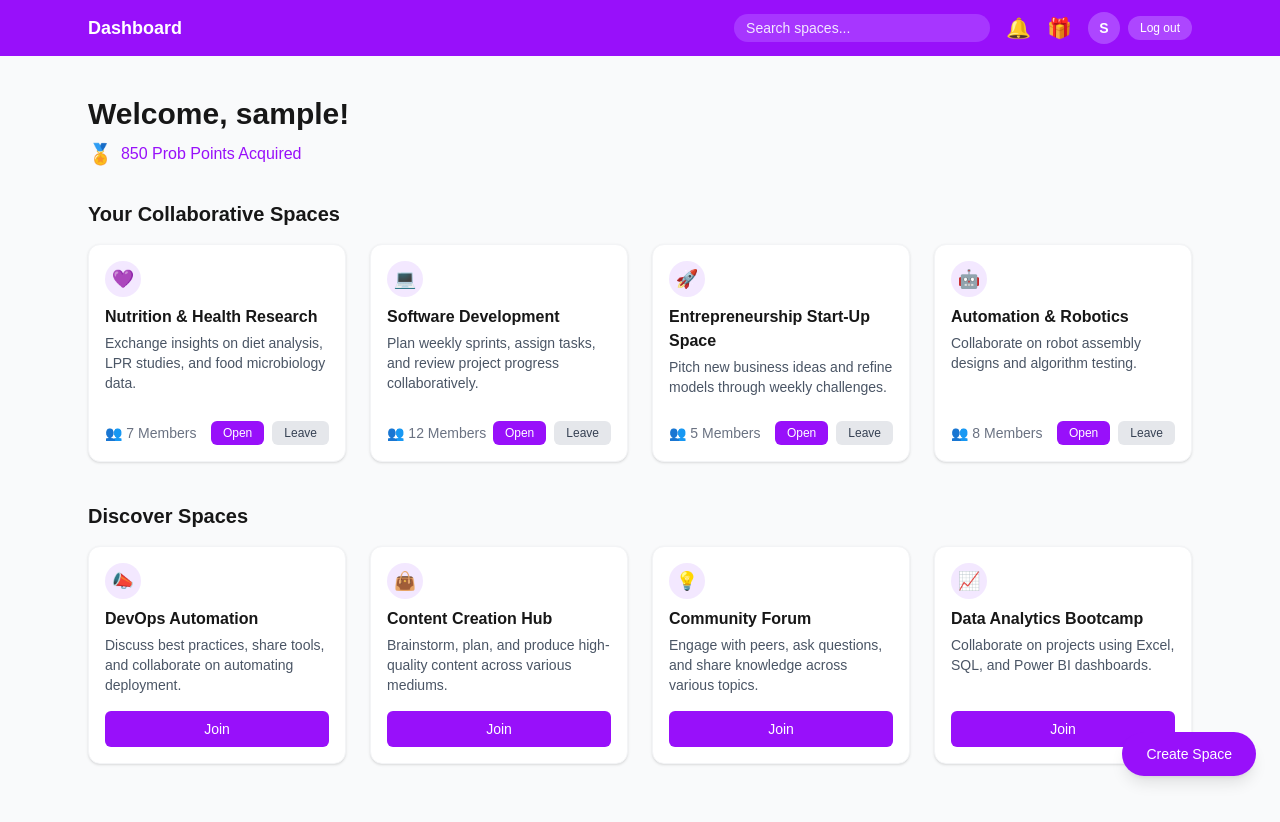
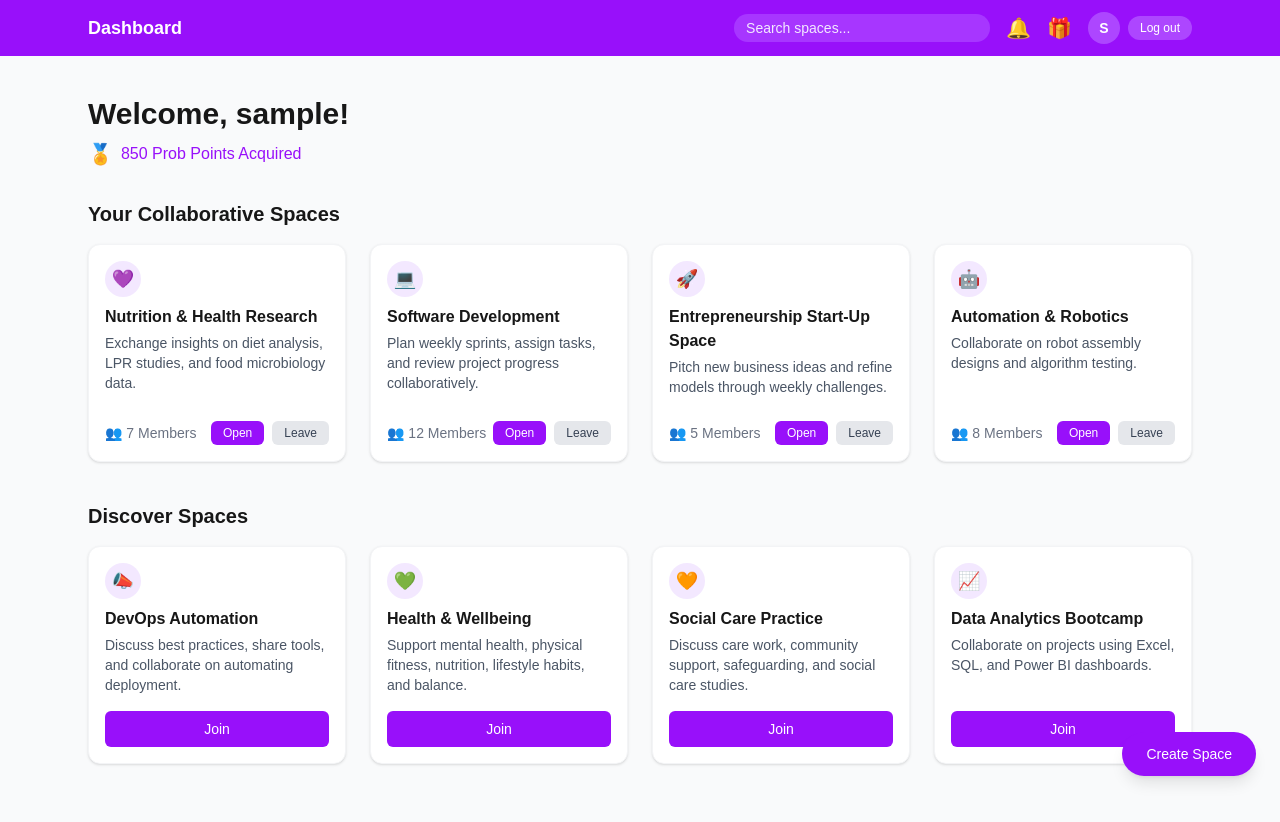
Before and after one commit to Femi-coder/yr4project, a Next.js app: page /dashboard in a window 1280 px wide. Shown: the top 822 px of the page. Built offline with nearby package versions, Linux system fonts and the light colour scheme; no server answers; the database is empty; sample sign-in values are in the browser's storage.

Commit message:
space wont show in discover spaces when user has joined

```diff
--- a/pages/api/socket.js
+++ b/pages/api/socket.js
@@ -5,6 +5,9 @@ export const config = {
         bodyParser: false
     }
 };
+
+// Global Online Users
+let onlineUsers = {};
 
 export default function handler(req, res) {
     if (!res.socket.server.io) {
@@ -21,26 +24,28 @@ export default function handler(req, res) {
 
             // Personal dm
             socket.on("join-room", (room) => {
-                console.log("Joining room:", room);
                 socket.join(room);
             });
 
             socket.on("send-message", ({ room, sender, message }) => {
-                console.log("Broadcasting:", room, sender, message);
                 socket.to(room).emit("receive-message", { sender, message });
+            });
+
+            // Online Status
+            socket.on("user-online", (email) => {
+                onlineUsers[email] = socket.id; // mark user as online
+                io.emit("online-users", onlineUsers); // update all clients
             });
 
             // Space chat
             socket.on("join-space", (spaceId) => {
-                console.log("Joining space room:", spaceId);
                 socket.join(spaceId);
             });
 
             socket.on("space-message", async (data) => {
-                console.log("Space -> Broadcasting:", data.spaceId, data);
                 io.to(data.spaceId).emit("space-message", data);
 
-                //Save messages to DB
+                // Save messages to DB
                 try {
                     await fetch("http://localhost:3000/api/saveSpaceMessage", {
                         method: "POST",
@@ -54,8 +59,19 @@ export default function handler(req, res) {
                     console.error("Failed to save message:", err);
                 }
             });
+
+            // Handle disconnect
+            socket.on("disconnect", () => {
+                for (const email in onlineUsers) {
+                    if (onlineUsers[email] === socket.id) {
+                        delete onlineUsers[email]; // remove offline user
+                        break;
+                    }
+                }
+
+                io.emit("online-users", onlineUsers); // this updates all clients
+            });
         });
-
 
         res.socket.server.io = io;
     }
--- a/pages/dashboard.js
+++ b/pages/dashboard.js
@@ -37,14 +37,16 @@ const discoverSpaces = [
     icon: "📣",
   },
   {
-    title: "Content Creation Hub",
-    desc: "Brainstorm, plan, and produce high-quality content across various mediums.",
-    icon: "👜",
+    title: "Health & Wellbeing",
+    desc: "Support mental health, physical fitness, nutrition, lifestyle habits, and balance.",
+    members: 14,
+    icon: "💚",
   },
   {
-    title: "Community Forum",
-    desc: "Engage with peers, ask questions, and share knowledge across various topics.",
-    icon: "💡",
+    title: "Social Care Practice",
+    desc: "Discuss care work, community support, safeguarding, and social care studies.",
+    members: 12,
+    icon: "🧡",
   },
   {
     title: "Data Analytics Bootcamp",
@@ -104,6 +106,14 @@ export default function Dashboard() {
       }]
       : [])
   ];
+
+  const filteredDiscoverSpaces = discoverSpaces.filter(space =>
+    !(mathSpace?.members?.some(m => m.email === user.email) && space.title === mathSpace?.title)
+  );
+
+
+
+
   return (
     <div className="min-h-screen bg-gray-50 flex flex-col">
       {/* Top Navbar */}
@@ -218,7 +228,7 @@ export default function Dashboard() {
           <section className="mb-16">
             <h2 className="text-xl font-semibold mb-4">Discover Spaces</h2>
             <div className="grid gap-6 md:grid-cols-2 lg:grid-cols-4">
-              {discoverSpaces.map((space) => (
+              {filteredDiscoverSpaces.map((space) => (
                 <div
                   key={space.title}
                   className="bg-white rounded-xl shadow-sm border border-gray-100 p-4 flex flex-col justify-between"
@@ -240,7 +250,7 @@ export default function Dashboard() {
                 </div>
               ))}
 
-              {mathSpace && (
+             {mathSpace && !mathSpace.members?.some(m => m.email === user.email) && (
                 <div className="bg-white rounded-xl shadow-sm border border-gray-100 p-4 flex flex-col justify-between">
                   <div>
                     <div className="w-9 h-9 rounded-full bg-purple-100 flex items-center justify-center text-lg mb-2">
--- a/pages/spaces/math.js
+++ b/pages/spaces/math.js
@@ -6,6 +6,7 @@ export default function MathSpace() {
   const [mathSpace, setMathSpace] = useState(null);
   const [currentUserEmail, setCurrentUserEmail] = useState("");
   const [currentUserName, setCurrentUserName] = useState("");
+  const [onlineUsers, setOnlineUsers] = useState({});
 
   const formatTime = (ts) => {
     const date = new Date(ts);
@@ -34,8 +35,9 @@ export default function MathSpace() {
     return formatDay(ts);
   };
 
-
-
+  const LeaveSpace = () => {
+    window.location.href = "/dashboard";
+  };
 
   //Space Chat
   const [messages, setMessages] = useState([]);
@@ -77,6 +79,14 @@ export default function MathSpace() {
 
     const socket = socketRef.current;
     const spaceId = mathSpace._id; // room ID
+
+    // Identify user as online
+    socket.emit("user-online", currentUserEmail);
+
+    // Listen for online users update
+    socket.on("online-users", (data) => {
+      setOnlineUsers(data);
+    });
 
     socket.emit("join-space", spaceId);
 
@@ -142,16 +152,30 @@ export default function MathSpace() {
                 className="flex items-center justify-between p-3 rounded-lg hover:bg-gray-50 transition cursor-pointer mb-2"
               >
                 <div className="flex items-center gap-3">
-                  <div className="w-10 h-10 rounded-full bg-purple-600 text-white flex items-center justify-center font-semibold shadow-sm">
-                    {m.name?.charAt(0).toUpperCase()}
+
+                  {/* Avatar + Status */}
+                  <div className="relative">
+                    <div className="w-10 h-10 rounded-full bg-purple-600 text-white flex items-center justify-center font-semibold shadow-sm">
+                      {m.name?.charAt(0).toUpperCase()}
+                    </div>
+
+                    {/* ONLINE STATUS DOT */}
+                    <span
+                      className={`absolute -bottom-1 -right-1 w-3 h-3 rounded-full border border-white
+            ${(m.email === currentUserEmail || onlineUsers[m.email])
+                          ? "bg-green-500"
+                          : "bg-red-500"}`}
+                    ></span>
                   </div>
 
+                  {/* Member text info */}
                   <div className="leading-tight">
                     <p className="font-medium text-sm">{isYou ? "You" : m.name}</p>
                     <p className="text-xs text-gray-500">{m.email}</p>
                   </div>
                 </div>
 
+                {/* DM button */}
                 {!isYou && (
                   <Link
                     href={`/dm/${encodeURIComponent(m.email)}?name=${encodeURIComponent(m.name)}`}
@@ -177,8 +201,14 @@ export default function MathSpace() {
           </h1>
 
           <p className="text-gray-600">{mathSpace.desc}</p>
-          <p className="text-sm text-purple-700 font-medium">
+          <p className="text-sm text-purple-700 font-medium flex items-center justify-between">
             👥 {mathSpace.members.length} Members
+             <button
+          onClick={LeaveSpace}
+          className="bg-purple-600 hover:bg-purple-700 text-white px-6 py-2 rounded-lg"
+        >
+          Exit Space
+        </button>
           </p>
         </div>
 
@@ -216,8 +246,8 @@ export default function MathSpace() {
                     <div className={`flex ${isMe ? "justify-end" : "justify-start"}`}>
                       <div
                         className={`max-w-xs px-4 py-2 rounded-lg shadow-sm ${isMe
-                            ? "bg-purple-600 text-white rounded-br-none"
-                            : "bg-gray-200 text-gray-800 rounded-bl-none"
+                          ? "bg-purple-600 text-white rounded-br-none"
+                          : "bg-gray-200 text-gray-800 rounded-bl-none"
                           }`}
                       >
                         <p className="text-xs font-semibold mb-1">
```
